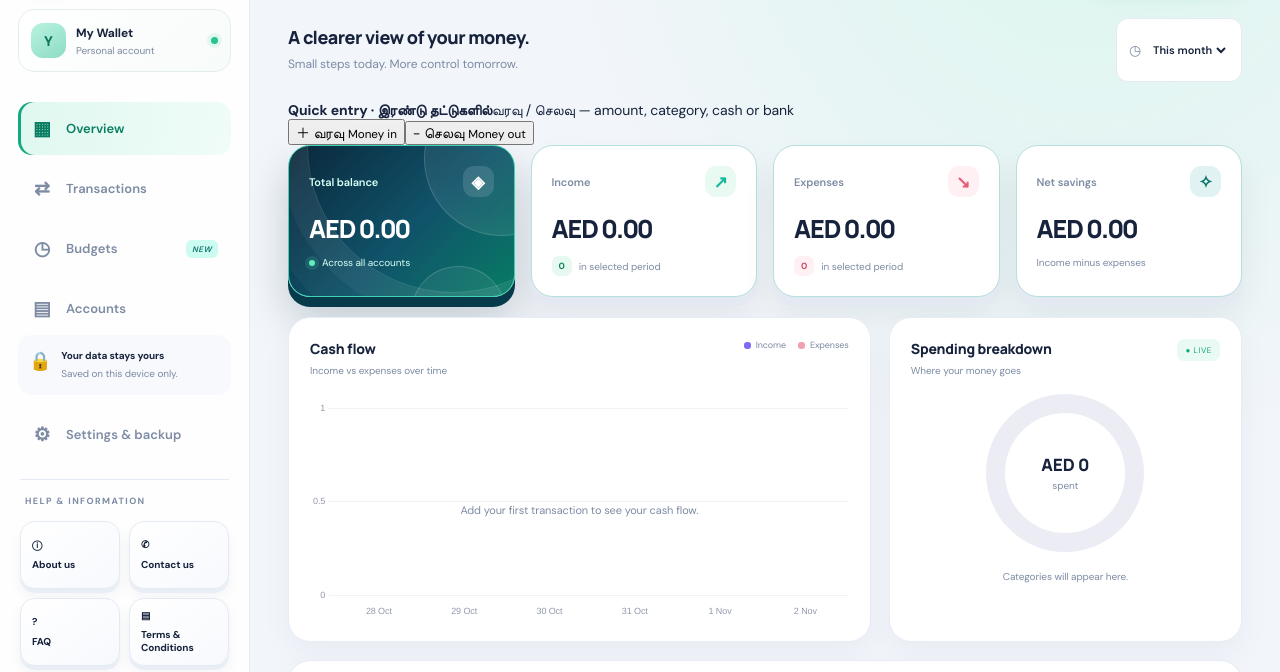
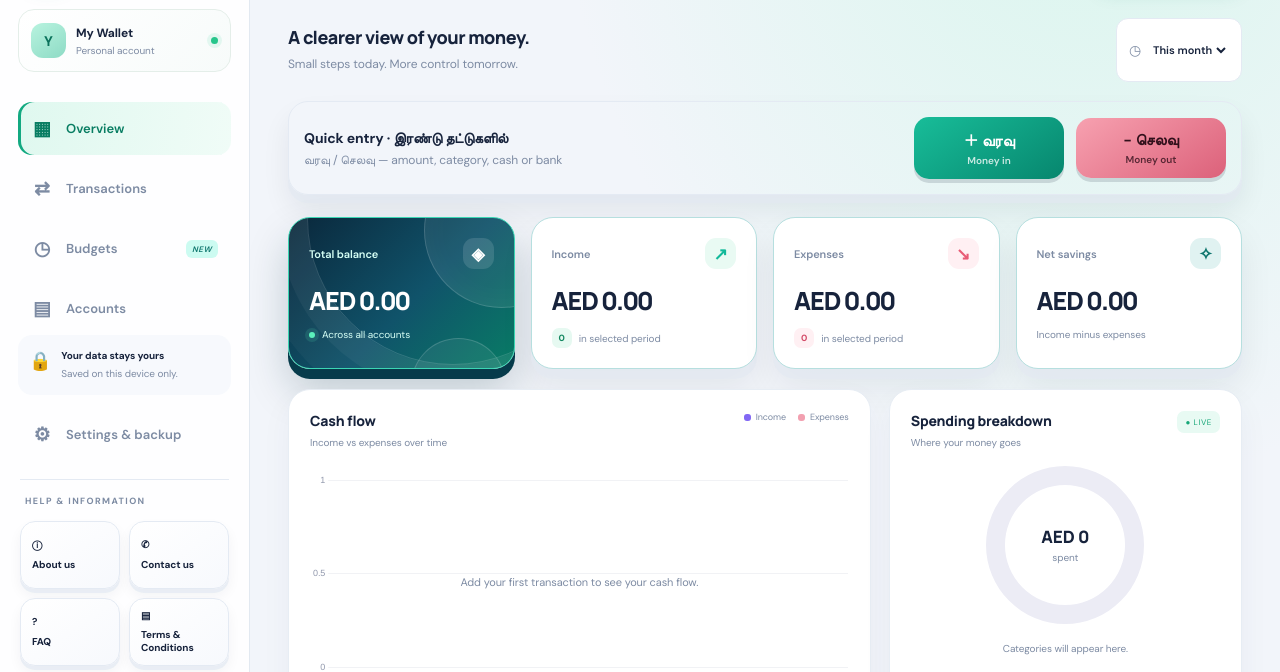
Before and after one commit to yaseeninoor/my-finance-manager, a plain HTML site: page index.html in a window 1280 px wide. Shown: the part 92-764 px from the top of the page. Drawn offline with nearby package versions, Linux system fonts and the light colour scheme.

Commit message:
Style quick income and expense actions

```diff
--- a/style.css
+++ b/style.css
@@ -157,3 +157,12 @@ body::after{content:"MY FINANCE\\A\\AYour money. Your clarity.\\A\\AThis applica
 .lock-emblem{display:grid;place-items:center;width:70px;height:70px;margin:0 auto 20px;border-radius:22px;font-size:34px;color:#b7fff0;background:linear-gradient(145deg,#1cc8a6,#086b78);box-shadow:0 8px 0 #064b5b,0 16px 28px #0004}
 .lock-kicker{font-size:10px;font-weight:900;letter-spacing:2px;color:#8bead9}.lock-card h1{margin:12px 0 7px;font-size:30px}.lock-card p{color:#b9d7dc;margin:0 0 24px}.lock-card form{display:grid;gap:12px}.lock-card input{width:100%;padding:16px;border-radius:14px;border:1px solid #8bead955;background:#061b2a;color:white;text-align:center;font-size:22px;letter-spacing:8px;outline:none}.lock-card input:focus{border-color:#54e3c6;box-shadow:0 0 0 3px #54e3c622}.lock-card .primary-btn{width:100%;justify-content:center;padding:15px}.lock-credit{margin-top:28px;font-size:11px;line-height:1.7;color:#a9c7ce}.lock-credit strong{color:#e8fffa;font-size:12px}#unlockError{min-height:20px;margin-top:10px;color:#ffb4a9;font-size:12px}
 @media(prefers-reduced-motion:reduce){.stat-card,.panel,.primary-btn{transition:none}}
+
+/* Fast income/expense actions */
+.quick-entry{display:grid;grid-template-columns:1fr minmax(112px,150px) minmax(112px,150px);gap:12px;align-items:center;margin:0 0 22px;padding:15px;border:1px solid var(--line);border-radius:20px;background:linear-gradient(125deg,var(--panel),color-mix(in srgb,var(--green) 7%,var(--panel)));box-shadow:0 8px 0 color-mix(in srgb,var(--line) 65%,transparent),0 16px 28px #071b2b12}
+.quick-entry-copy{display:grid;gap:5px}.quick-entry-copy b{font-size:14px}.quick-entry-copy span{font-size:12px;color:var(--muted)}
+.quick-entry button{border:0;border-radius:15px;padding:12px 14px;font-weight:800;font-size:15px;cursor:pointer;box-shadow:0 4px 0 #071b2b24;transition:transform .15s,box-shadow .15s}
+.quick-entry button:active{transform:translateY(3px);box-shadow:0 1px 0 #071b2b24}
+.quick-entry button small{display:block;font-size:10px;font-weight:600;opacity:.78;margin-top:3px}
+.quick-in{background:linear-gradient(145deg,#18bd99,#07866e);color:white}.quick-out{background:linear-gradient(145deg,#f7a1b0,#dc617a);color:#31101b}
+@media(max-width:640px){.quick-entry{grid-template-columns:1fr 1fr}.quick-entry-copy{grid-column:1/-1}.quick-entry button{padding:11px}}
```
